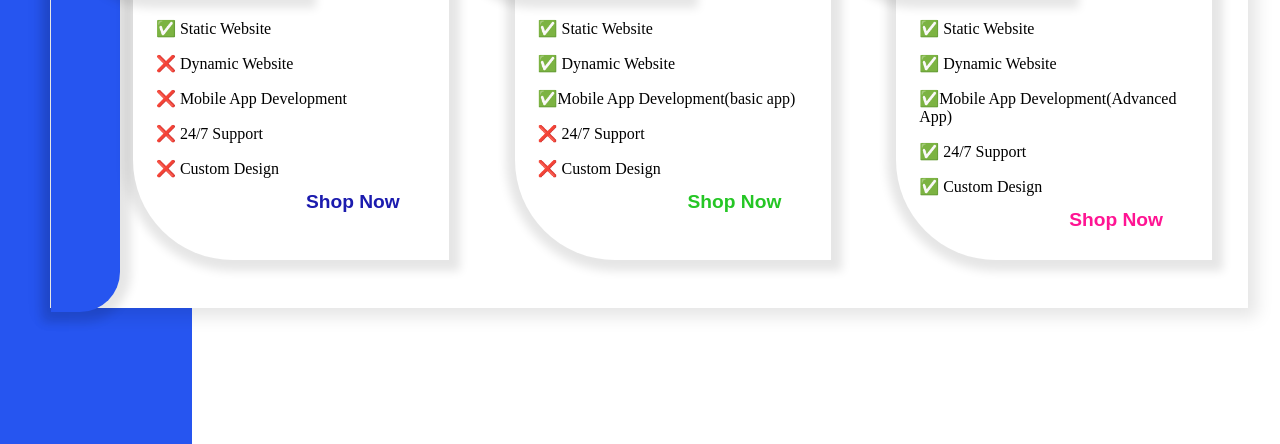
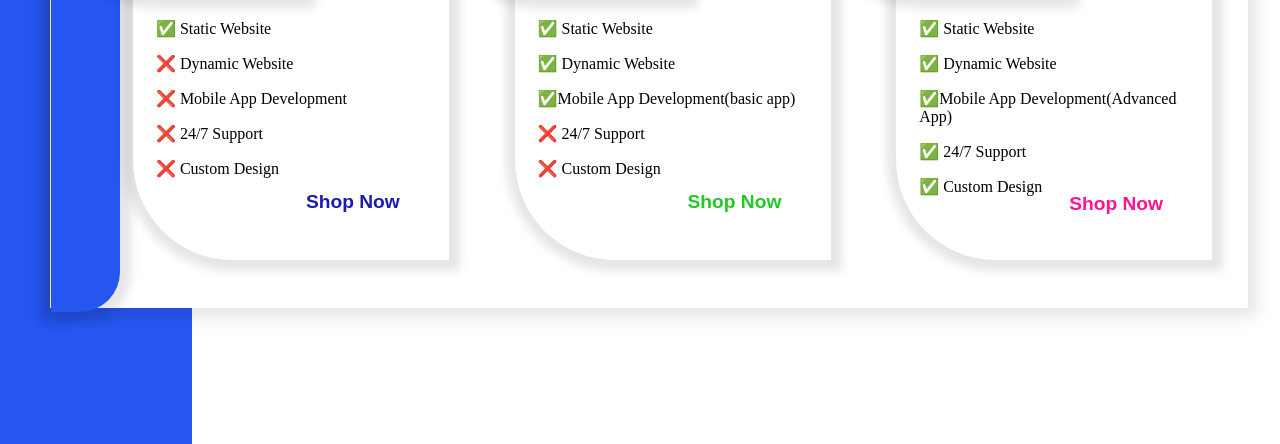
Before and after one commit to Ansh-Kothadia/IT-Project, a plain HTML site: page select_plan.html in a window 1280 px wide. Shown: the part 356-800 px from the top of the page. Drawn offline with Linux system fonts and the light colour scheme.

Commit message:
Update select_plan.css

```diff
--- a/select_plan.css
+++ b/select_plan.css
@@ -205,7 +205,7 @@
    font-size: larger;
    color: deeppink;
    font-weight: 700;
-   transform: translate(144px, -4px)
+   transform: translate(144px, -20px)
 }
 /* End of CSS Styling for Plans */
 
```
